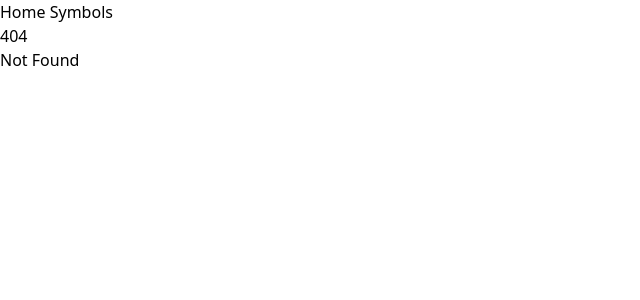
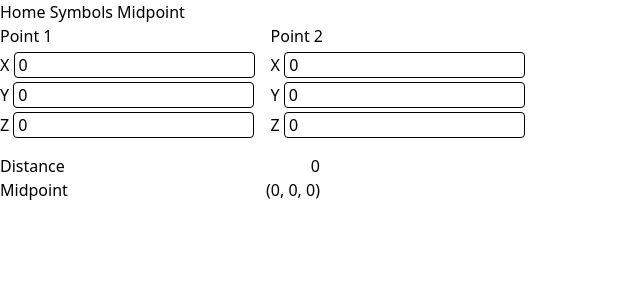
Before and after one commit to schebl/tools, a SvelteKit app: page /midpoint in a window 1280 px wide. Before the commit this address had no page. Shown: the top 300 px of the page, without its empty margins (0-640 px from the left). Built offline with nearby package versions, Linux system fonts and the light colour scheme.

Commit message:
Add midpoint tool
- Create route for tool
- Add link to navigation
- Add 3D point utility class

```diff
--- /dev/null
+++ b/src/lib/midpoint.svelte.ts
@@ -0,0 +1,27 @@
+export class Point3D {
+    public x: number;
+    public y: number;
+    public z: number;
+
+    public constructor(x?: number, y?: number, z?: number) {
+        this.x = $state(x ?? 0);
+        this.y = $state(y ?? 0);
+        this.z = $state(z ?? 0);
+    }
+
+    public distance(to: Point3D): number {
+        const dx = this.x - to.x;
+        const dy = this.y - to.y;
+        const dz = this.z - to.z;
+
+        return Math.hypot(dx, dy, dz);
+    }
+
+    public midpoint(other: Point3D): Point3D {
+        return new Point3D(
+            this.x + ((other.x - this.x) / 2),
+            this.y + ((other.y - this.y) / 2),
+            this.z + ((other.z - this.z) / 2),
+        );
+    }
+}
--- a/src/routes/+layout.svelte
+++ b/src/routes/+layout.svelte
@@ -8,6 +8,8 @@
     <a href="/">Home</a>
 
     <a href="/symbols">Symbols</a>
+
+    <a href="/midpoint">Midpoint</a>
 </nav>
 
 <main class="mx-auto container">
--- /dev/null
+++ b/src/routes/midpoint/+page.svelte
@@ -0,0 +1,101 @@
+<script lang="ts">
+    import {Point3D} from "$lib/midpoint.svelte";
+
+    let point1 = new Point3D();
+    let point2 = new Point3D();
+
+    let distance = $derived(point1.distance(point2));
+    let midpoint = $derived(point1.midpoint(point2));
+</script>
+
+<div class="grid gap-4">
+    <div class="flex gap-4">
+        <div class="grid gap-1">
+            <p>Point 1</p>
+
+            <div>
+                <label for="first-point-x">X</label>
+
+                <input
+                    bind:value={point1.x}
+                    class="rounded-sm border px-1"
+                    id="first-point-x"
+                    type="number"
+                >
+            </div>
+
+            <div>
+                <label for="first-point-y">Y</label>
+
+                <input
+                    bind:value={point1.y}
+                    class="rounded-sm border px-1"
+                    id="first-point-y"
+                    type="number"
+                >
+            </div>
+
+            <div>
+                <label for="first-point-z">Z</label>
+
+                <input
+                    bind:value={point1.z}
+                    class="rounded-sm border px-1"
+                    id="first-point-z"
+                    type="number"
+                >
+            </div>
+        </div>
+
+        <div class="grid gap-1">
+            <p>Point 2</p>
+
+            <div>
+                <label for="second-point-x">X</label>
+
+                <input
+                    bind:value={point2.x}
+                    class="rounded-sm border px-1"
+                    id="second-point-x"
+                    type="number"
+                >
+            </div>
+
+            <div>
+                <label for="second-point-y">Y</label>
+
+                <input
+                    bind:value={point2.y}
+                    class="rounded-sm border px-1"
+                    id="second-point-y"
+                    type="number"
+                >
+            </div>
+
+            <div>
+                <label for="second-point-z">Z</label>
+
+                <input
+                    bind:value={point2.z}
+                    class="rounded-sm border px-1"
+                    id="second-point-z"
+                    type="number"
+                >
+            </div>
+        </div>
+    </div>
+
+    <div class="max-w-80">
+        <div class="flex justify-between gap-2">
+            <p>Distance</p>
+
+            <p>{distance}</p>
+        </div>
+
+        <div class="flex justify-between gap-2">
+            <p>Midpoint</p>
+
+            <p>({midpoint.x}, {midpoint.y}, {midpoint.z})</p>
+        </div>
+    </div>
+</div>
```
